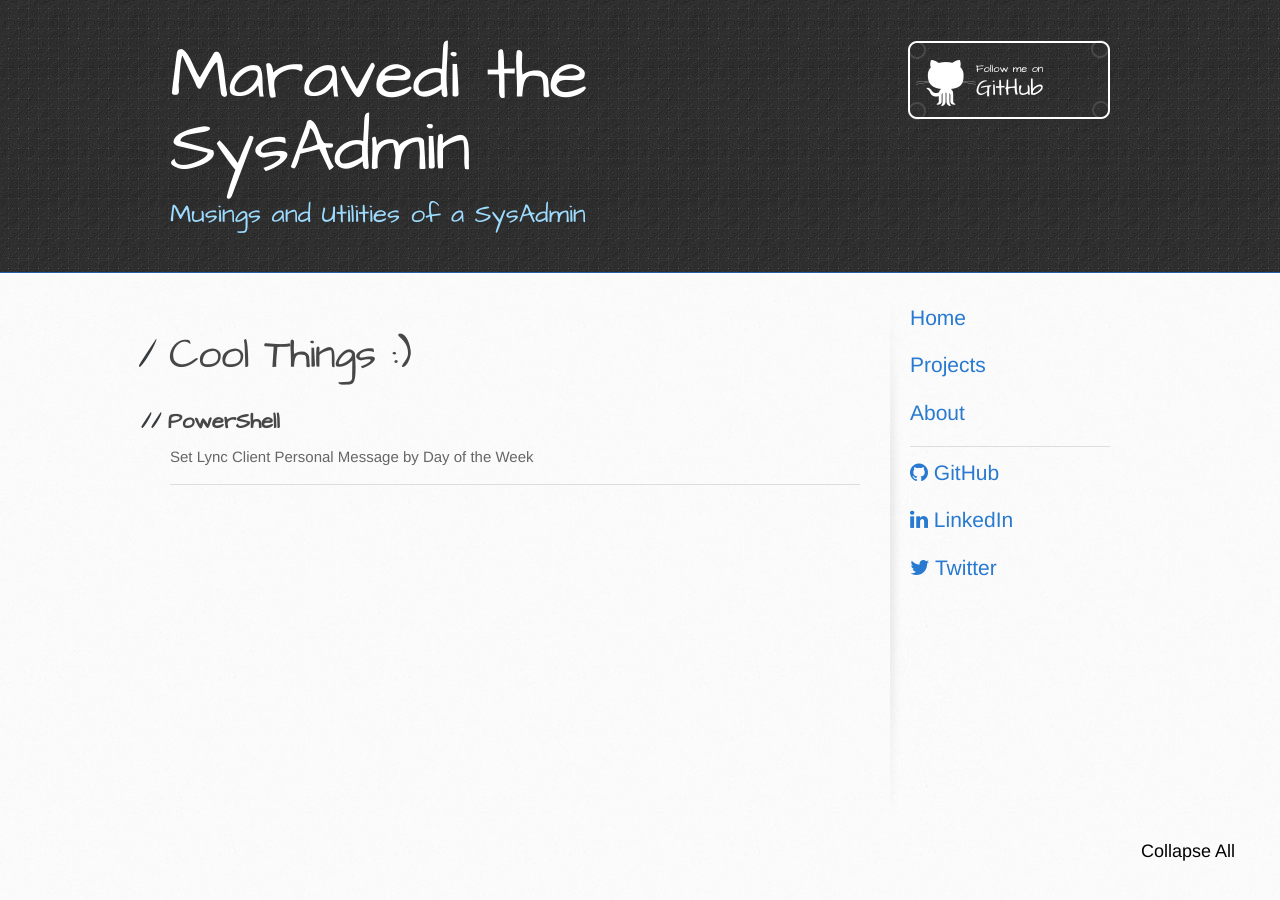
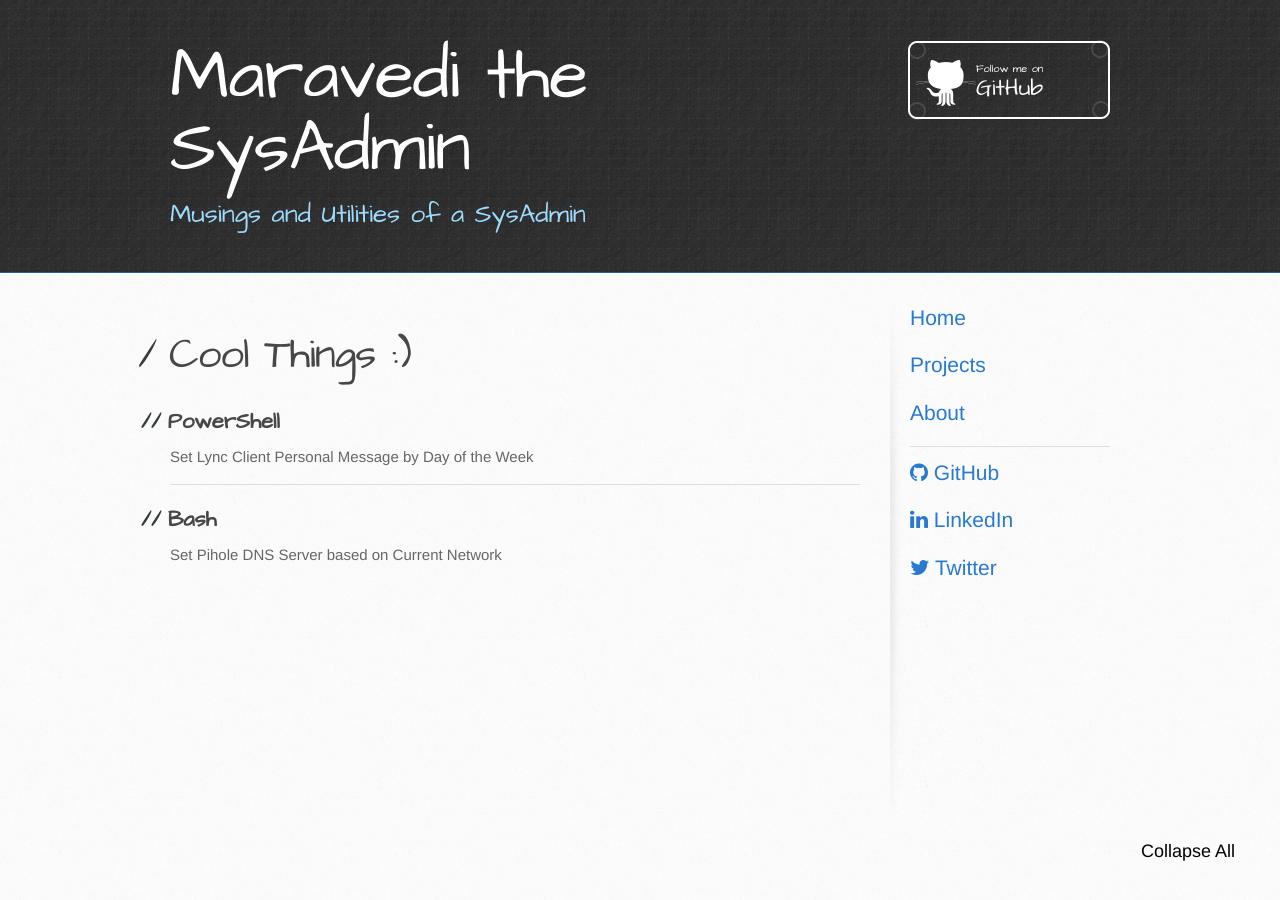
Before and after one commit to maravedi/maravedi.github.io, a Jekyll site: the page built from index.md, in a window 1280 px wide. Built offline with Jekyll 4.4.1, drawn with Linux system fonts in a browser that asks for light colours.

Commit message:
Added the SetPihole.sh script to the homepage

```diff
--- a/index.md
+++ b/index.md
@@ -17,3 +17,13 @@ I have 3-year-old daugther and she has nicknames for the days of the week. I tho
   </details>
 </details>
 <hr/>
+
+## Bash
+<details>
+<summary>Set Pihole DNS Server based on Current Network</summary>
+A bash script that allows me to pre-configure my work and home private network address ranges so that I can easily change the upstream DNS server basd on which network I'm currently on. This way I can access local resources at work via their domain name while still getting the benefits of Pihole running in a docker container.
+  <details class="indent">
+  <summary>Code</summary>
+  {% gist bd2a9a9f83169f1232af4296a60a993b %}
+  </details>
+</details>
```
Also changed, not shown: about.md (+1 -1 lines), projects.md (+1 -1 lines).
